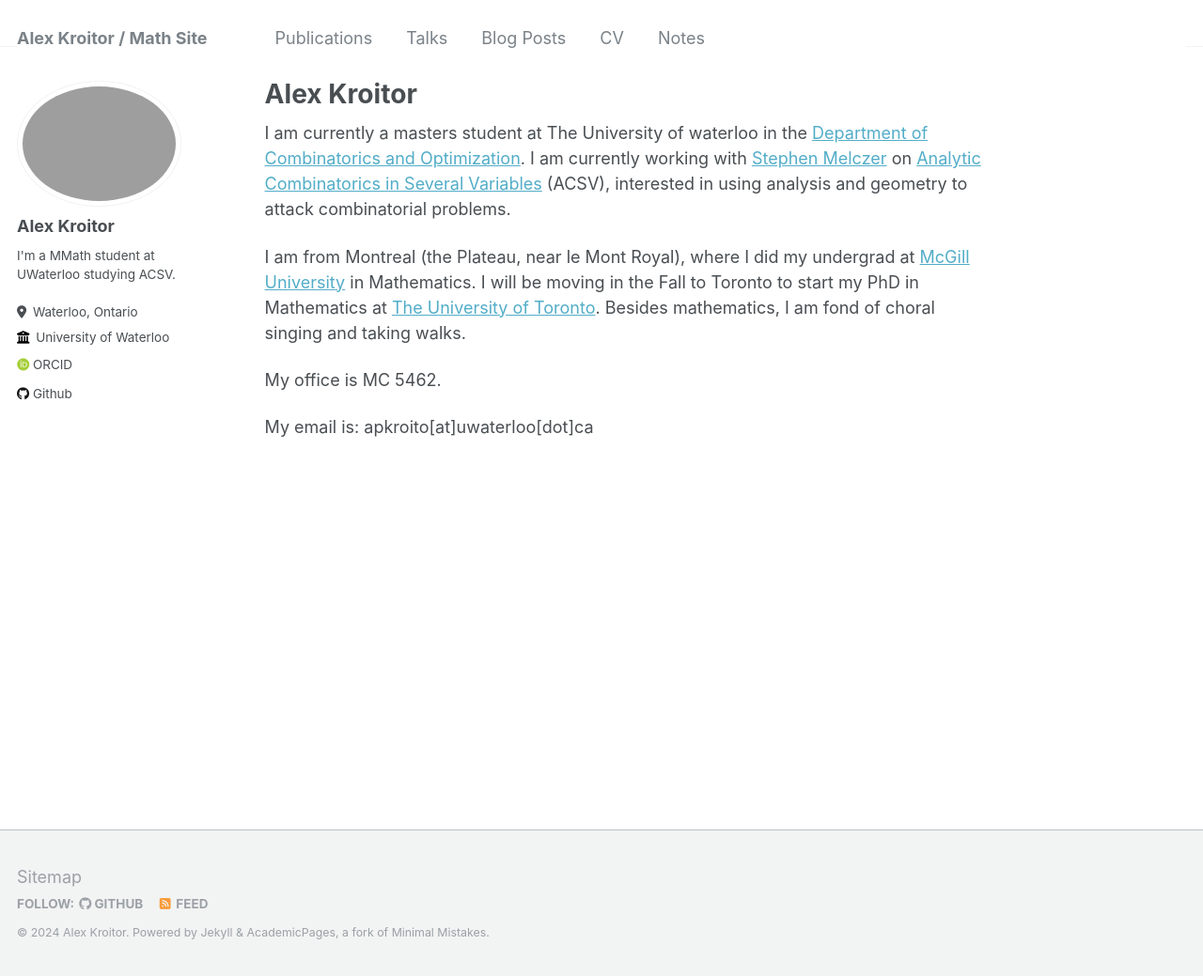
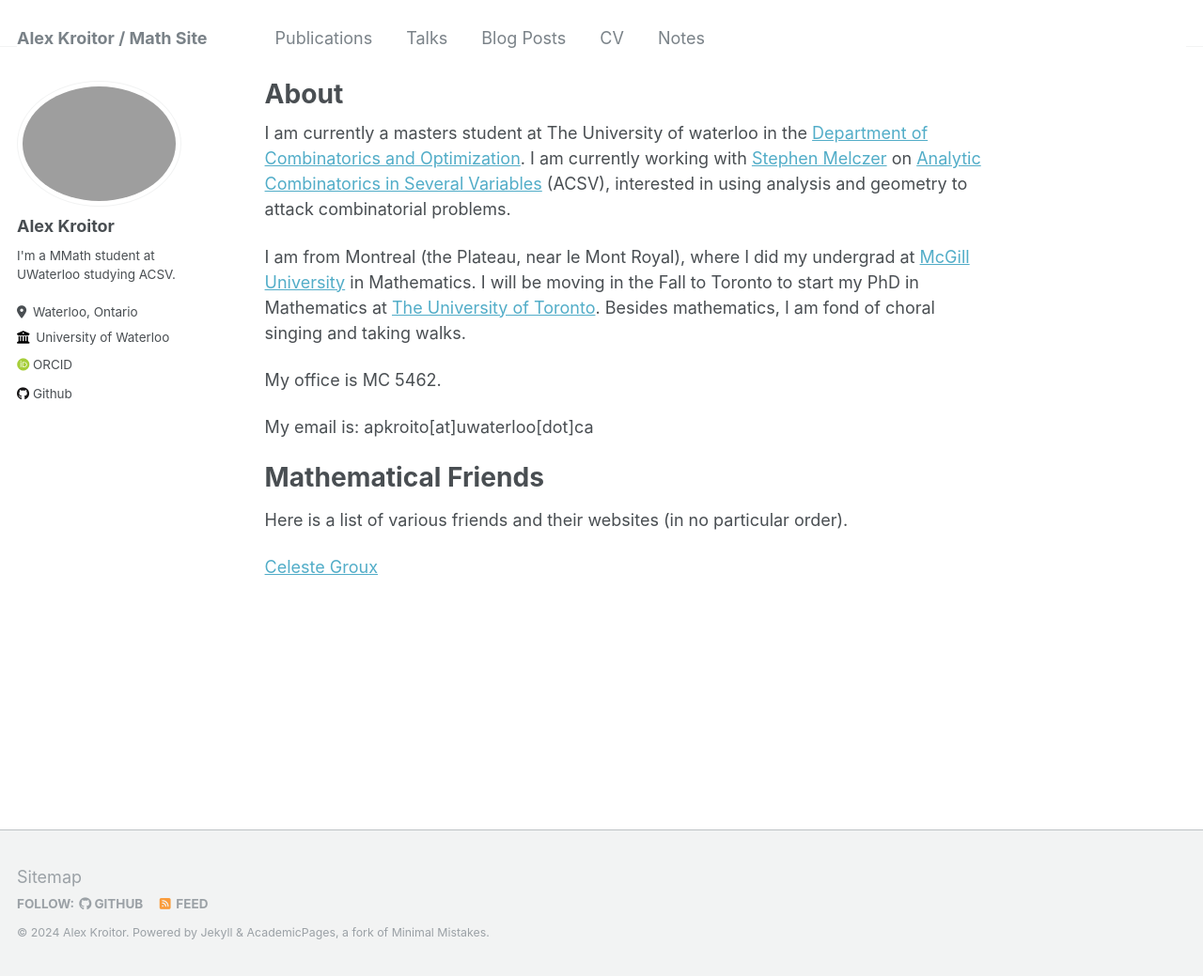
Before and after one commit to akroitor/akroitor.github.io, a Jekyll site: the page built from _pages/about.md, in a window 1280 px wide and 1039 px high. Shown: the whole window at 94% size. Built offline with Jekyll 4.4.1, drawn with Linux system fonts in a browser that asks for light colours; some web fonts are replaced.

Commit message:
Update about.md

```diff
--- a/_pages/about.md
+++ b/_pages/about.md
@@ -1,6 +1,6 @@
 ---
 permalink: /
-title: "Alex Kroitor"
+title: "About"
 author_profile: true
 redirect_from:
   - /about/
@@ -15,6 +15,12 @@ My office is MC 5462.
 
 My email is: apkroito[at]uwaterloo[dot]ca
 
+Mathematical Friends
+=====
+Here is a list of various friends and their websites (in no particular order).
+
+[Celeste Groux](celestejasmine.github.io)
+
 <!---
 Map to Office
 # ======
```
